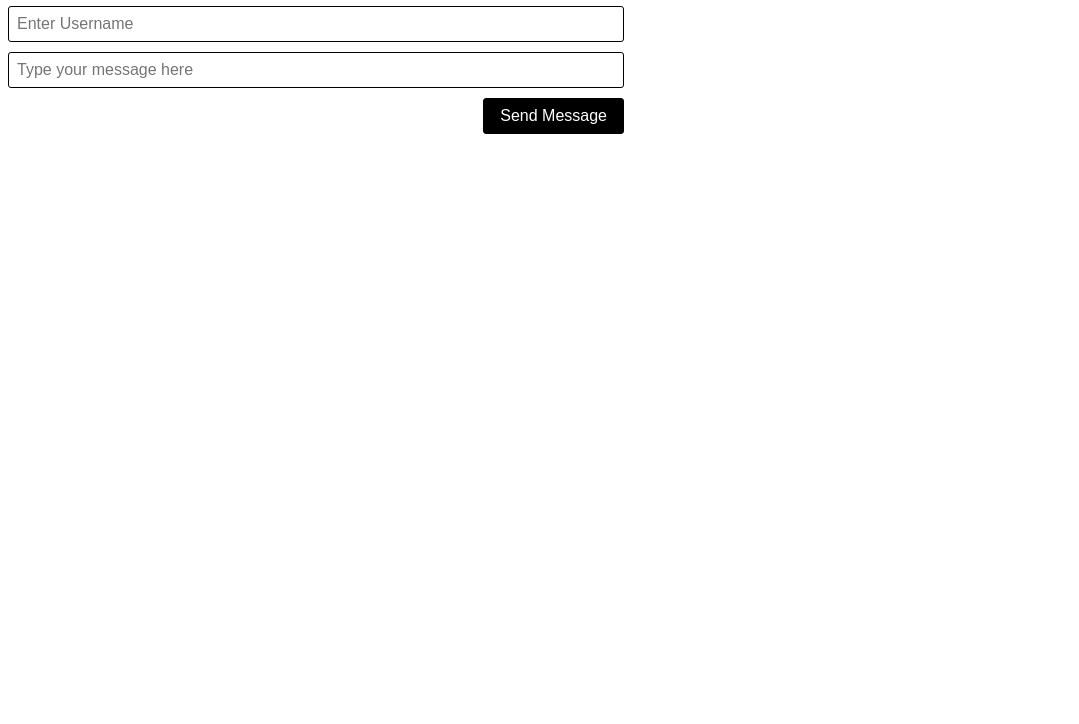
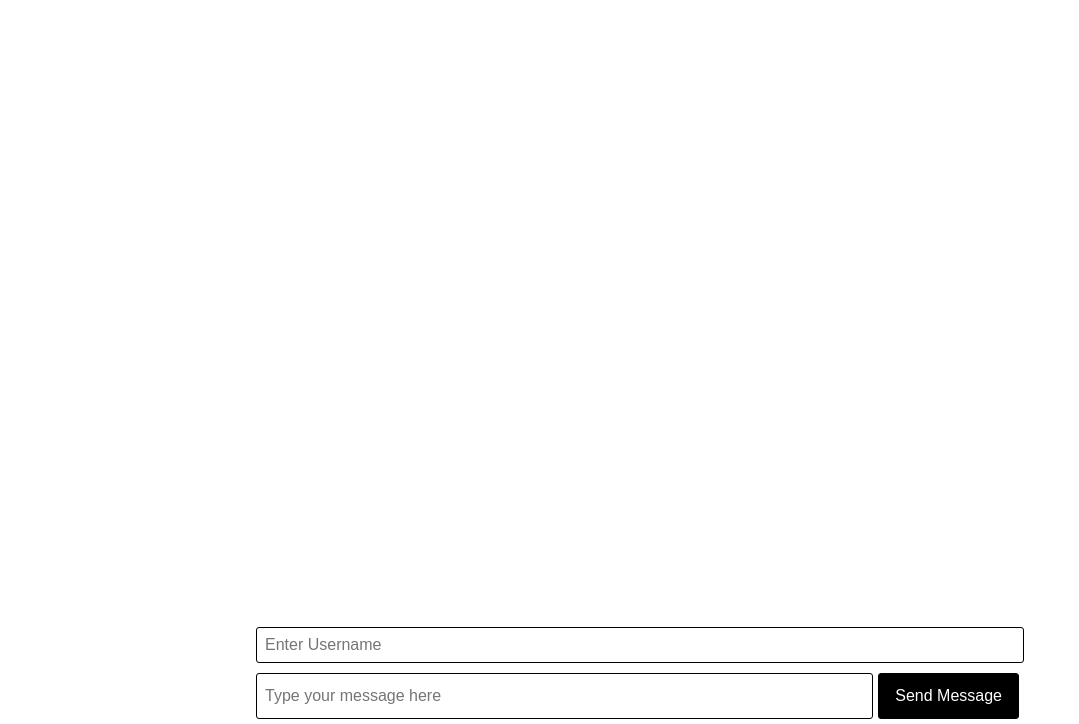
Before and after one commit to shaannessy25/websockets-few2.9, a website: page index.html in a window 1280 px wide. Shown: the part 76-800 px from the top of the page, without its empty margins (0-1079 px from the left). Drawn offline with Linux system fonts and the light colour scheme.

Commit message:
adding basic grid

```diff
--- a/index.html
+++ b/index.html
@@ -1,19 +1,27 @@
 <!DOCTYPE html>
 <html>
-    <head></head>
-    <link href="style.css" rel="stylesheet">
-    <body>
+  <head></head>
+  <link href="style.css" rel="stylesheet" />
+  <body class="container">
+    <header>
         <h1>Simple Chat with Websockets</h1>
-        <div class="container">
-            <div>
-                <input type="text" id="name-input" placeholder="Enter Username">
-                <input type="text" id="message-input" placeholder="Type your message here">
-                <button id="send" title="Send Message!">Send Message</button>
-            </div>
-            <div>
-                <ul id="messages"></ul>
-            </div>
-        </div>
-        <script src="index.js"></script>
-    </body>
+    </header>
+
+    <main>
+        <ul id="messages"></ul>
+    </main>
+    <section>
+        <input type="text" id="name-input" placeholder="Enter Username" />
+        <form action="#">
+            <input type="text" id="message-input" placeholder="Type your message here"/>
+            <button id="send" title="Send Message!">Send Message</button>
+        </form>
+
+    </section>
+
+
+
+
+    <script src="index.js"></script>
+  </body>
 </html>
--- a/style.css
+++ b/style.css
@@ -1,22 +1,48 @@
 body {
     font-family: -apple-system, BlinkMacSystemFont, 'Segoe UI', Roboto, Oxygen, Ubuntu, Cantarell, 'Open Sans', 'Helvetica Neue', sans-serif;
+    height: 100vh;
+    margin: 0;
 }
 
+
 .container {
-    display: flex;
-    width: 100%;
+    display: grid;
+    grid-template-columns: 1fr 3fr 1fr;
+    grid-template-rows: 1fr 3fr auto;
+    grid-template-areas:
+        ". header ."
+        " . main . "
+        ". section .";
 }
 
-.container > div {
-    width: calc(50% - 1em);
+header {
+    grid-area: header;
+    justify-self: center;
 }
 
-.container > div:first-child {
-    margin-right: 1em;
-    display: flex;
-    flex-direction: column;
-    align-items: flex-start;
+main {
+    grid-area: main;
 }
+
+main > ul {
+    padding-inline-start: 0;
+}
+
+section{
+    grid-area: section;
+
+}
+
+form{
+    display: grid;
+    grid-template-columns: 1fr auto;
+    margin: 5px 0;
+}
+
+#message-input{
+    height: 100%;
+}
+
 
 #messages {
     overflow: scroll;
@@ -51,5 +77,5 @@ input {
     color: #fff;
     border-radius: 3px;
     font-size: 1em;
-    align-self: flex-end;
+    margin: 0px 5px;
 }
```
